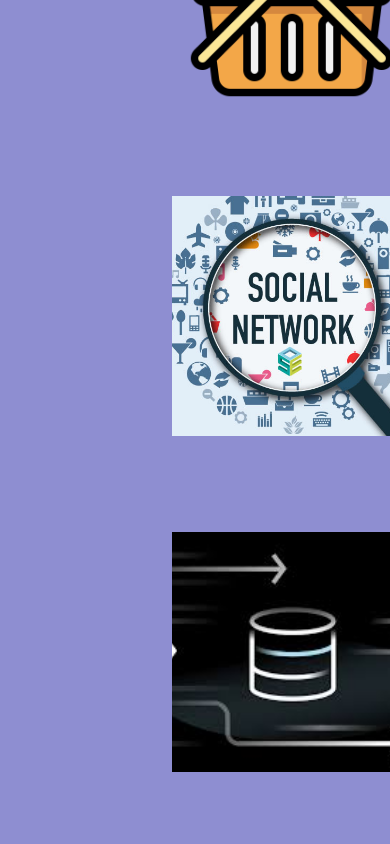
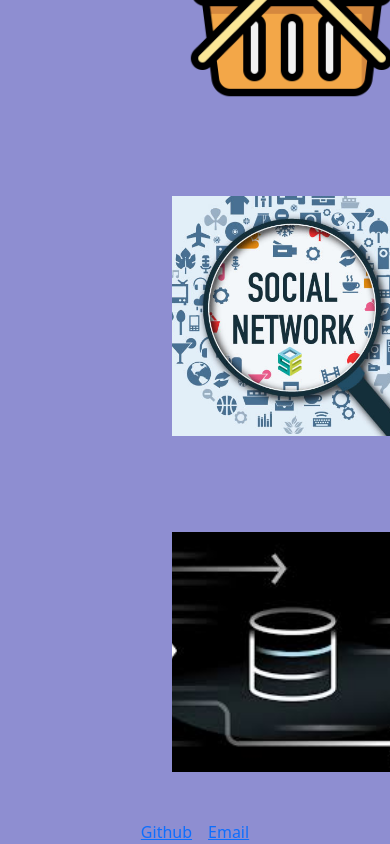
Before and after one commit to Pematamang111/Portfolio, a React (Vite) app: page /profile in a window 390 px wide. Shown: the part 1276-2120 px from the top of the page. Before the commit the page ends 2096 px from the top, so only its background shows below. Built offline with nearby package versions, Linux system fonts and the light colour scheme.

Commit message:
add footer

```diff
--- a/src/App.jsx
+++ b/src/App.jsx
@@ -1,5 +1,6 @@
 import { Outlet } from 'react-router-dom';
 import Nav from './components/Nav';
+import Footer from './components/Footer';
 
 function App() {
 	// The Outlet component will conditionally swap between the different pages according to the URL
@@ -7,6 +8,7 @@ function App() {
 		<>
 			<Nav />
 			<Outlet />
+			<Footer />
 		</>
 	);
 }
--- /dev/null
+++ b/src/components/Footer.jsx
@@ -0,0 +1,13 @@
+import './footer.css';
+export default function Footer() {
+	return (
+		<div className="footer">
+			<a href="https://github.com/Pematamang111" className="github">
+				Github
+			</a>
+			<a href="https://www.gmail.com/" className="email">
+				Email
+			</a>
+		</div>
+	);
+}
--- /dev/null
+++ b/src/components/footer.css
@@ -0,0 +1,9 @@
+.footer {
+	display: flex;
+	justify-content: center;
+	align-items: center;
+}
+
+.github {
+    margin-right: 1rem;
+}
--- a/src/main.jsx
+++ b/src/main.jsx
@@ -6,6 +6,8 @@ import { createBrowserRouter, RouterProvider } from 'react-router-dom';
 import 'bootstrap/dist/css/bootstrap.min.css';
 import './style.css';
 import './components/nav.css';
+import './components/footer.css';
+
 
 import App from './App.jsx';
 
@@ -14,6 +16,7 @@ import ErrorPage from './pages/ErrorPage.jsx';
 import HomePage from './pages/HomePage.jsx';
 import ProfilePage from './pages/ProfilePage.jsx';
 import AboutPage from './pages/AboutPage.jsx';
+import Contact from './pages/Contact.jsx';
 
 const router = createBrowserRouter([
 	{
--- /dev/null
+++ b/src/pages/Contact.jsx
@@ -0,0 +1,17 @@
+import './contact.css';
+
+export default function Contact () {
+    return (
+        <div className="col-12 col-md-8 mb-3 form">
+            <h1>Contact Me</h1>
+            <p>Please fill out the form below to discuss any work oppertunities.</p>
+            <form action="">
+                <input type="text" className="name" placeholder="Your Name"/>
+                <input type="text" className="email" placeholder="Your Email"/>
+                <textarea name="message" className="msg" placeholder="Your Message"></textarea>
+                 <button type="submit" value="Send" className="submitbtn">Submit</button>
+                 <div className="links"></div>
+            </form>
+        </div>
+    )
+}
--- a/src/pages/homePage.css
+++ b/src/pages/homePage.css
@@ -2,7 +2,6 @@
 	display: flex;
 	justify-content: space-around;
 	margin: 5rem 10rem 0 10rem;
-	overflow: hidden;
 }
 
 .profilePic {
```
Also changed, not shown: src/components/Nav.jsx (+8 -0 lines), src/pages/contact.css (added).
